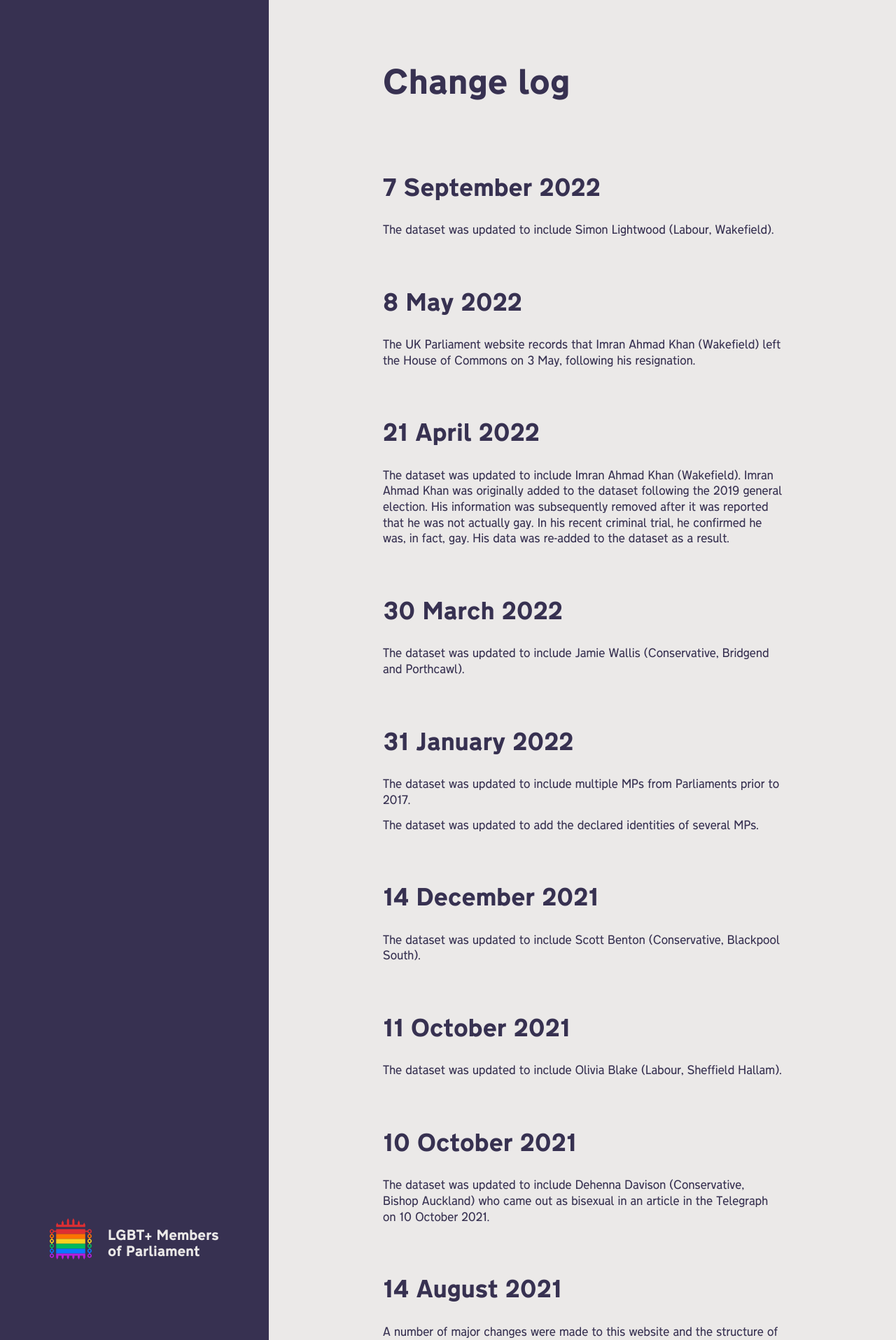
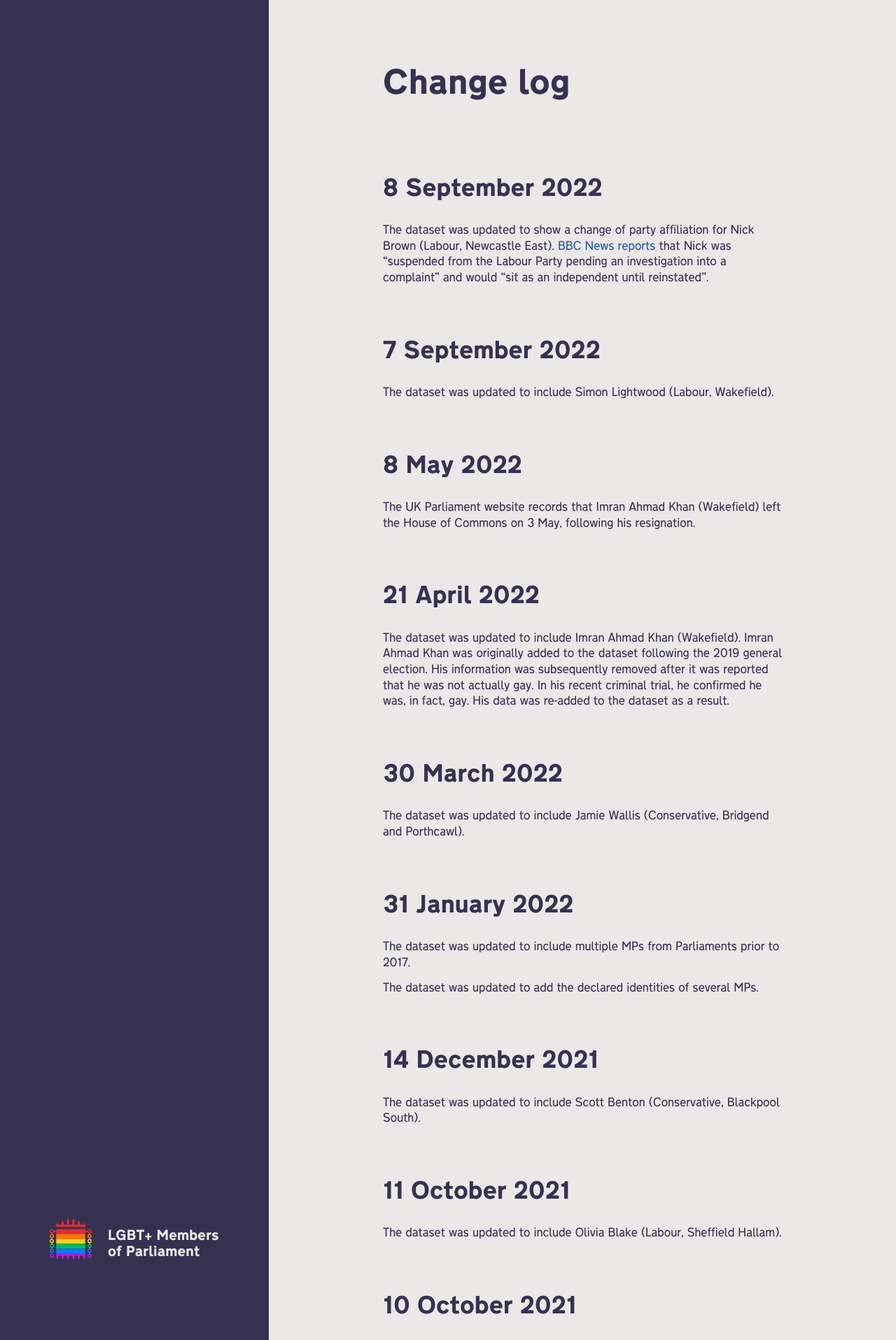
Before and after one commit to johnpeart/lgbt-mp, a Jekyll site: the page built from change-log.md, in a window 1280 px wide. Shown: the top 1915 px of the page at 70% size. Built offline with Jekyll 4.4.1, drawn with Linux system fonts in a browser that asks for light colours.

Commit message:
Update dataset The dataset was updated to show a change of party affiliation for Nick Brown (Labour, Newcastle East). [BBC News reports](https://www.bbc.co.uk/news/uk-politics-62828438) that Nick was "suspended from the Labour Party pending an investigation into a complaint" and would "sit as an independent until reinstated".

```diff
--- a/_data/members.csv
+++ b/_data/members.csv
@@ -66,7 +66,8 @@ Neale Hanvey,Kirkcaldy and Cowdenbeath,Alba,2021-03-28,present,,Pink News,2019-1
 Nia Griffith,Llanelli,Labour,2005-05-05,present,,The Independent,2016-02-20,http://www.independent.co.uk/news/uk/politics/gay-mps-the-photograph-that-shows-westminsters-attitude-towards-lgbt-politicians-is-changing-a6886771.html,1541,https://members.parliament.uk/member/1541/contact,,UK Parliament,https://members.parliament.uk/member/1541/portrait,Attribution 3.0 Unported (CC BY 3.0),https://creativecommons.org/licenses/by/3.0/
 Nick Boles,Grantham and Stamford,Conservative,2010-05-06,2019-04-03,,Pink News,2014-07-15,http://www.pinknews.co.uk/2014/07/15/gay-tory-mp-nick-boles-given-ministerial-responsibilities-for-equal-marriage-and-lgbt-equality/,3995,https://members.parliament.uk/member/3995/contact,Nick Boles resigned the Conservative party whip in April 2019 to sit as an independent MP,Wikipedia,https://commons.wikimedia.org/wiki/File:Nickboles.jpg,Open Government Licence version 1.0,https://nationalarchives.gov.uk/doc/open-government-licence/version/1/
 Nick Boles,Grantham and Stamford,Independent,2019-04-03,2019-11-06,,Pink News,2014-07-15,http://www.pinknews.co.uk/2014/07/15/gay-tory-mp-nick-boles-given-ministerial-responsibilities-for-equal-marriage-and-lgbt-equality/,3995,https://members.parliament.uk/member/3995/contact,Nick Boles resigned the Conservative party whip in April 2019 to sit as an independent MP,Wikipedia,https://commons.wikimedia.org/wiki/File:Nickboles.jpg,Open Government Licence version 1.0,https://nationalarchives.gov.uk/doc/open-government-licence/version/1/
-Nick Brown,Newcastle East,Labour,1983-06-09,present,,The Independent,2016-02-20,http://www.independent.co.uk/news/browns-gay-so-what-tyneside-is-outed-as-a-tolerant-electorate-1183737.html,523,https://members.parliament.uk/member/523/contact,,UK Parliament,https://members.parliament.uk/member/523/portrait,Attribution 3.0 Unported (CC BY 3.0),https://creativecommons.org/licenses/by/3.0/
+Nick Brown,Newcastle East,Independent,2022-09-08,present,,The Independent,2016-02-20,http://www.independent.co.uk/news/browns-gay-so-what-tyneside-is-outed-as-a-tolerant-electorate-1183737.html,523,https://members.parliament.uk/member/523/contact,"Nick Brown was suspended from the Labour Party on 8 September 2022, pending an investigation into a complaint.",UK Parliament,https://members.parliament.uk/member/523/portrait,Attribution 3.0 Unported (CC BY 3.0),https://creativecommons.org/licenses/by/3.0/
+Nick Brown,Newcastle East,Labour,1983-06-09,2022-09-08,,The Independent,2016-02-20,http://www.independent.co.uk/news/browns-gay-so-what-tyneside-is-outed-as-a-tolerant-electorate-1183737.html,523,https://members.parliament.uk/member/523/contact,,UK Parliament,https://members.parliament.uk/member/523/portrait,Attribution 3.0 Unported (CC BY 3.0),https://creativecommons.org/licenses/by/3.0/
 Nick Gibb,Bognor Regis and Littlehampton,Conservative,1997-05-01,present,,The Independent,2016-02-20,http://www.independent.co.uk/news/people/news/schools-minister-nick-gibb-to-marry-his-secret-partner-after-29-years-together-10301900.html,111,https://members.parliament.uk/member/111/contact,,UK Parliament,https://members.parliament.uk/member/111/portrait,Attribution 3.0 Unported (CC BY 3.0),https://creativecommons.org/licenses/by/3.0/
 Nick Herbert,Arundel and South Down,Conservative,2005-05-05,2019-11-06,,LGBT Foundation,2017-05-27,http://lgbt.foundation/Your-rights/Your-vote-counts-/Nick-Herbert-MP/,1479,https://members.parliament.uk/member/1479/contact,,Wikipedia,https://commons.wikimedia.org/wiki/File:Nick_Herbert_-_minister_for_policing_and_criminal_justice.jpg,Attribution 2.0 Generic (CC BY 2.0),https://creativecommons.org/licenses/by/2.0/deed.en
 Nigel Evans,Ribble Valley,Conservative,1992-04-09,present,,Daily Mail,2010-12-18,http://www.dailymail.co.uk/news/article-1339699/Im-gay-says-Tory-MP-Nigel-Evans-voted-equal-rights-homosexuals.html,474,https://members.parliament.uk/member/474/contact,,UK Parliament,https://members.parliament.uk/member/474/portrait,Attribution 3.0 Unported (CC BY 3.0),https://creativecommons.org/licenses/by/3.0/
--- a/change-log.md
+++ b/change-log.md
@@ -2,6 +2,10 @@
 layout: page
 title: Change log
 ---
+
+## 8 September 2022
+
+The dataset was updated to show a change of party affiliation for Nick Brown (Labour, Newcastle East). [BBC News reports](https://www.bbc.co.uk/news/uk-politics-62828438) that Nick was "suspended from the Labour Party pending an investigation into a complaint" and would "sit as an independent until reinstated".
 
 ## 7 September 2022
 
```
